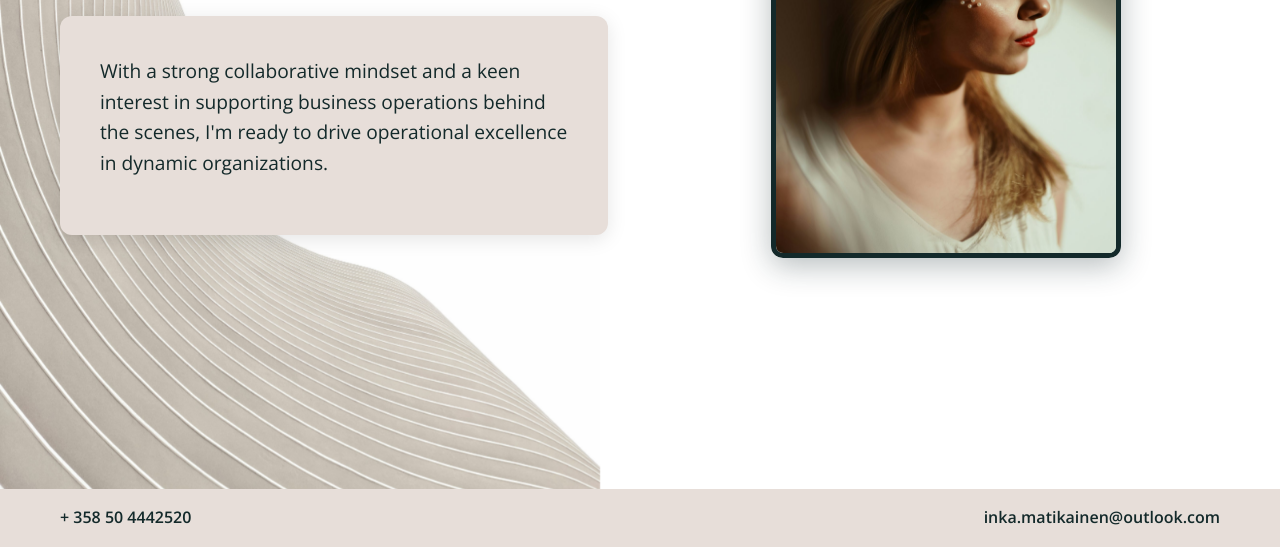
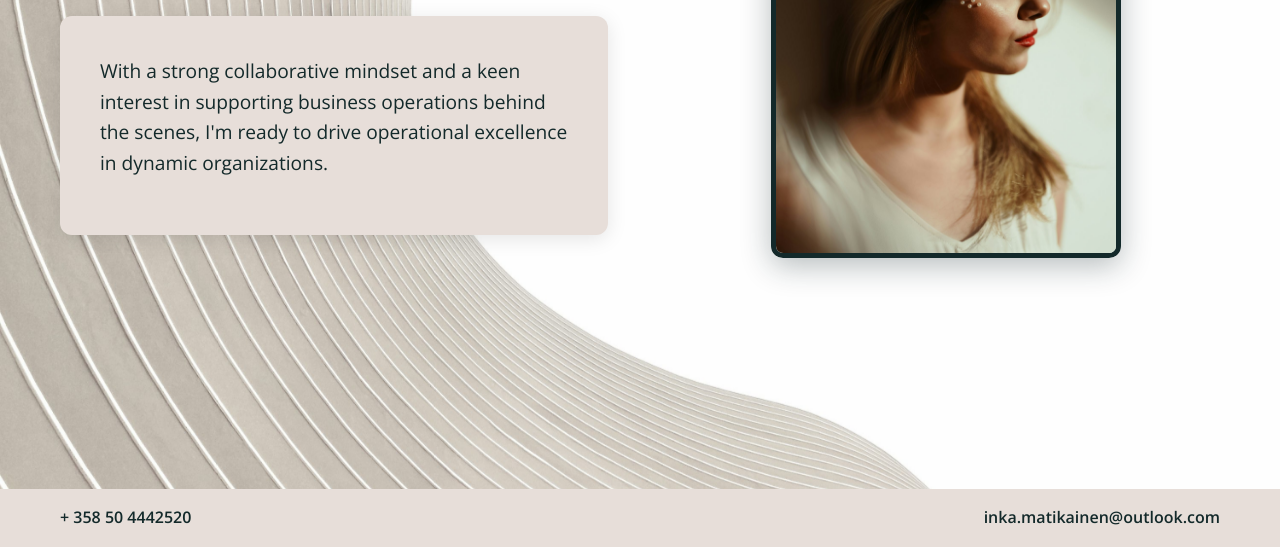
Before and after one commit to inkamatikainen/inkamatikainen.github.io, a website: page index.html in a window 1280 px wide. Shown: the part 253-800 px from the top of the page. Drawn offline with nearby package versions, Linux system fonts and the light colour scheme.

Commit message:
make background_home.jpeg bigger

```diff
--- a/src/css/main.css
+++ b/src/css/main.css
@@ -179,7 +179,7 @@ p {
 
 
 body.home-page::before {
-    background: url('../images/background_home.jpeg') left top / contain no-repeat;
+    background: url('../images/background_home.jpeg') center center / cover no-repeat;
 }
 
 body.professional-page::before {
```
